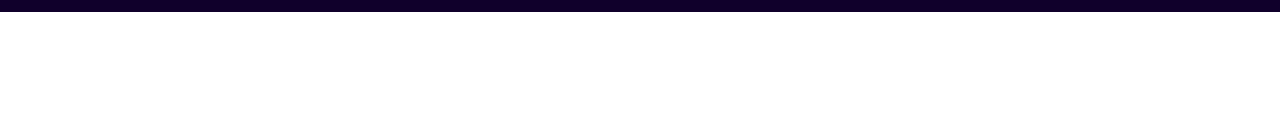
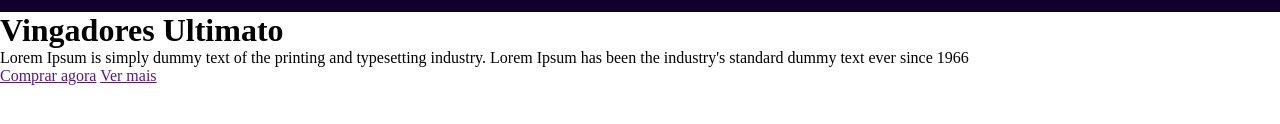
Before and after one commit to mariadamazio-tech/SpaceCine_Front-End, a plain HTML site: page index.html in a window 1280 px wide. Shown: the part 318-442 px from the top of the page. Drawn offline with Linux system fonts and the light colour scheme.

Commit message:
feat: Add main section in index.html

```diff
--- a/index.html
+++ b/index.html
@@ -37,5 +37,16 @@
 
      </header>
 
+     <!--------------- MAIN ---------->
+     <main>
+     <h1>Vingadores Ultimato</h1>
+     <p>Lorem Ipsum is simply dummy text of the printing and
+typesetting industry. Lorem Ipsum has been the
+industry's standard dummy text ever since 1966</p>
+<nav>
+    <a href="">Comprar agora</a>
+    <a href="">Ver mais</a>
+</nav>
+    </main>
 </body>
 </html>
```
Also changed, not shown: 1 other file.
